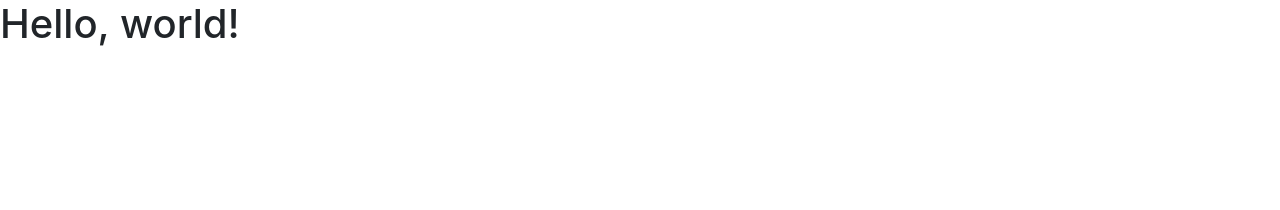
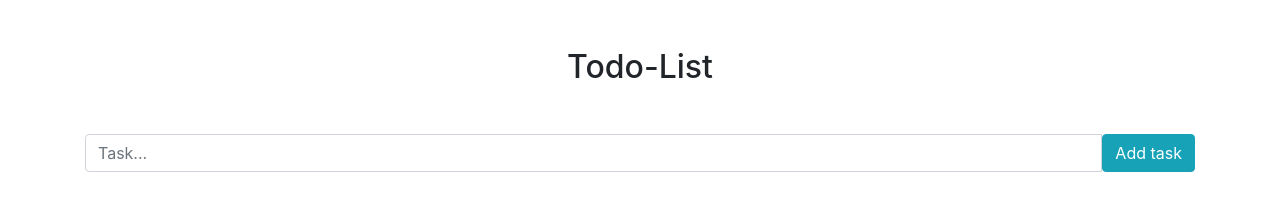
Before and after one commit to dainja/tenta-todo, a plain HTML site: page index.html in a window 1280 px wide. Drawn offline with nearby package versions, Linux system fonts and the light colour scheme.

Commit message:
html css done

```diff
--- a/css/style.css
+++ b/css/style.css
@@ -0,0 +1,3 @@
+* {
+	font-size: 16px;
+}
--- a/index.html
+++ b/index.html
@@ -7,13 +7,47 @@
 
     <!-- Bootstrap CSS -->
     <link rel="stylesheet" href="https://stackpath.bootstrapcdn.com/bootstrap/4.3.1/css/bootstrap.min.css" integrity="sha384-ggOyR0iXCbMQv3Xipma34MD+dH/1fQ784/j6cY/iJTQUOhcWr7x9JvoRxT2MZw1T" crossorigin="anonymous">
-
-    <title>Hello, world!</title>
+    <link rel="stylesheet" href="https://cdnjs.cloudflare.com/ajax/libs/font-awesome/5.15.1/css/all.min.css" integrity="sha512-+4zCK9k+qNFUR5X+cKL9EIR+ZOhtIloNl9GIKS57V1MyNsYpYcUrUeQc9vNfzsWfV28IaLL3i96P9sdNyeRssA==" crossorigin="anonymous" />
+    <link rel="stylesheet" href="css/style.css">
+    <title>todo</title>
   </head>
   <body>
-    <h1>Hello, world!</h1>
+
+    <div class="container">
+      <h2 class="text-center d-block mt-5">Todo-List</h2>
+
+
+
+    <div class="myTodo text-center mt-5 d-flex justify-content-center">
+
+      <div class="input-group">
+        <input type="text" class="form-control" placeholder="Task..." aria-label="Recipient's username" aria-describedby="button-addon2">
+        <button class="btn btn-info" type="button" id="addBtn">Add task</button>
+      </div>
+
+
+    </div>
+
+
+
+    <ul id="myUL" class="mt-2 mx-auto w-100 list-unstyled bg-dark text-white rounded">
+      <!-- <li class="d-flex align-items-center p-3">
+        <i class="far fa-circle"></i>
+        <span class="ml-2">Task1</span>
+        <i class="far fa-trash-alt ml-auto text-danger"></i>
+    </li> -->
+  </ul>
+
+
+
+
+  </div>
+
+
 
     <!-- Optional JavaScript -->
+    <script src="js/app.js"></script>
+
     <!-- jQuery first, then Popper.js, then Bootstrap JS -->
     <script src="https://code.jquery.com/jquery-3.3.1.slim.min.js" integrity="sha384-q8i/X+965DzO0rT7abK41JStQIAqVgRVzpbzo5smXKp4YfRvH+8abtTE1Pi6jizo" crossorigin="anonymous"></script>
     <script src="https://cdnjs.cloudflare.com/ajax/libs/popper.js/1.14.7/umd/popper.min.js" integrity="sha384-UO2eT0CpHqdSJQ6hJty5KVphtPhzWj9WO1clHTMGa3JDZwrnQq4sF86dIHNDz0W1" crossorigin="anonymous"></script>
```
